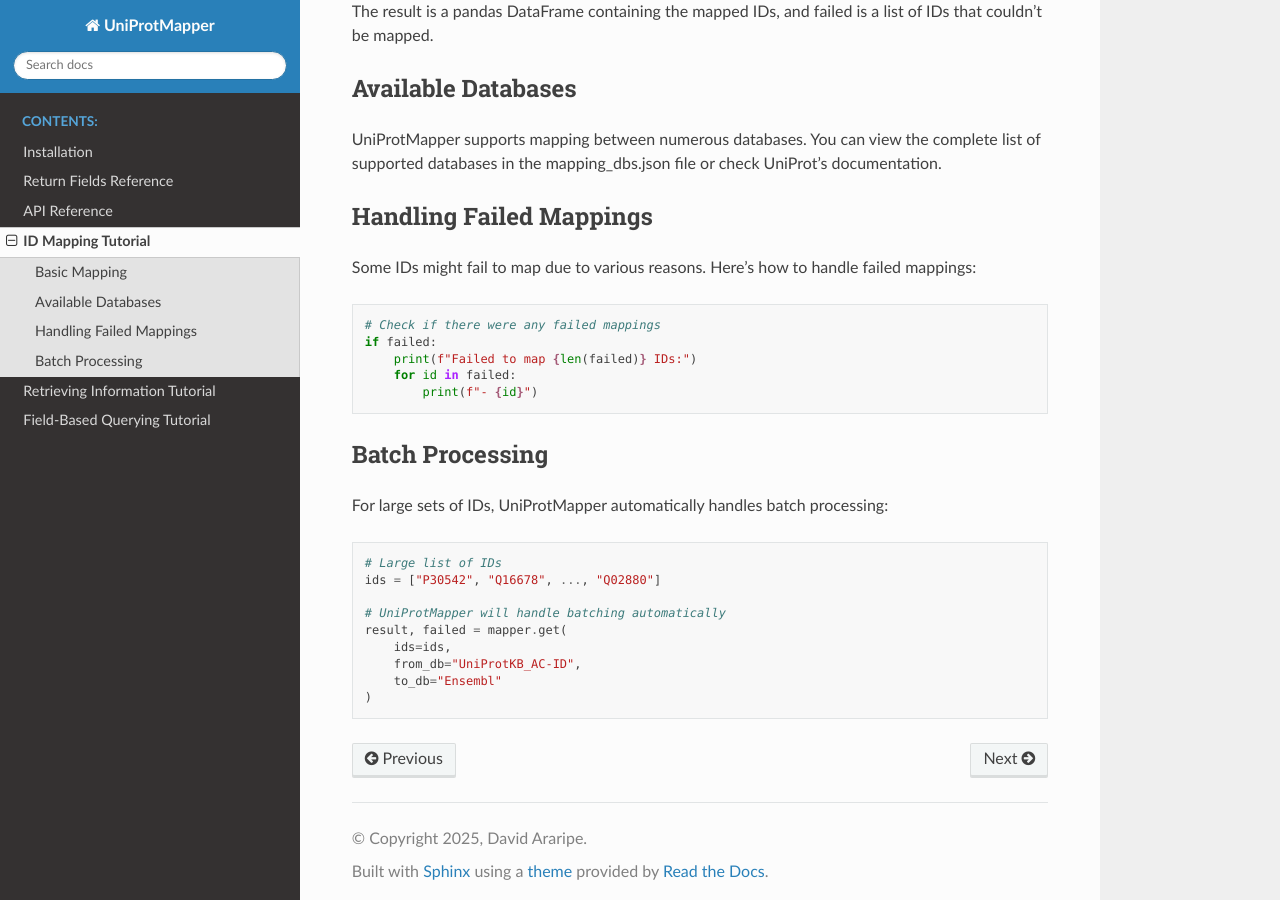
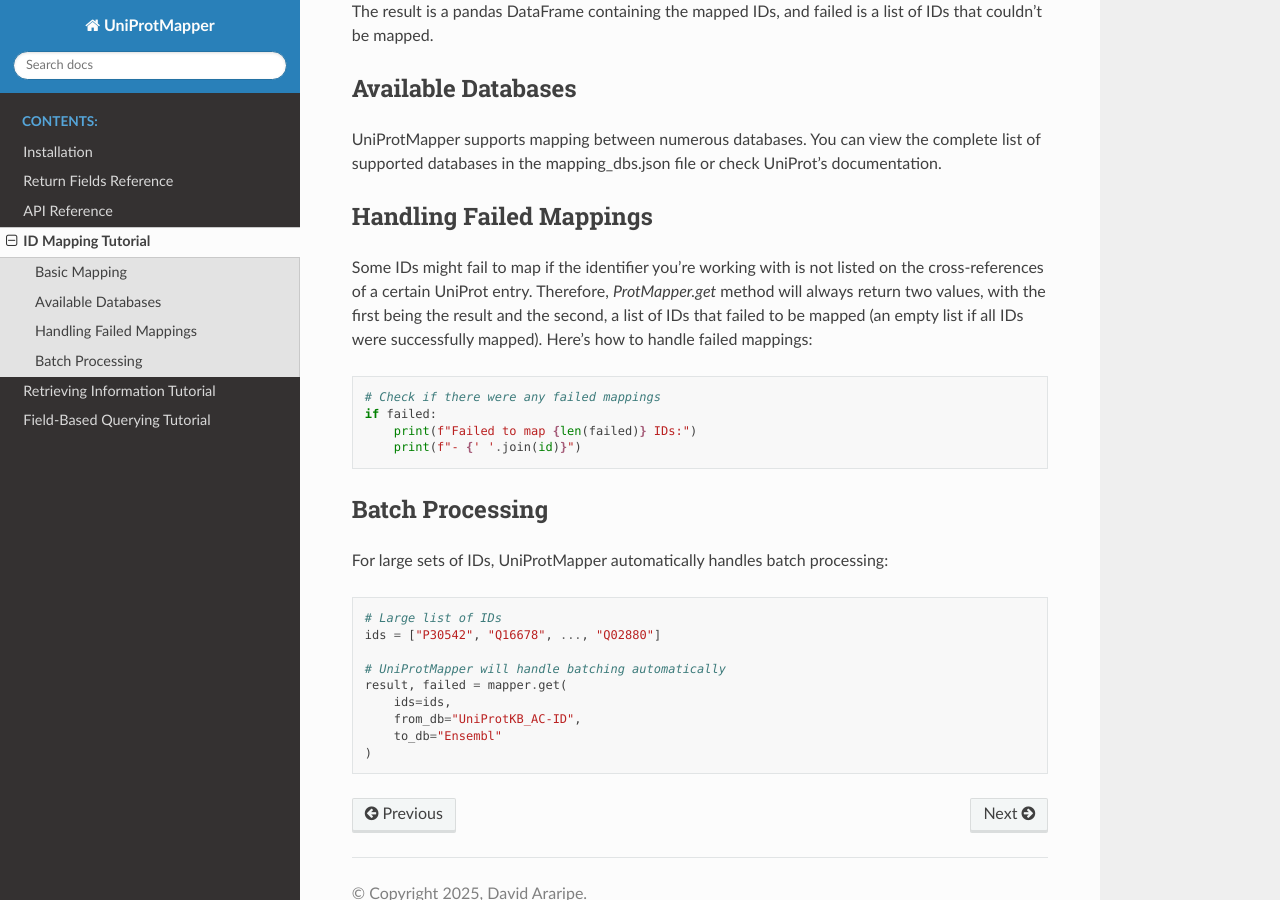
Before and after one commit to David-Araripe/UniProtMapper, a Sphinx documentation site: the page built from docs/source/tutorials/mapping.rst, in a window 1280 px wide and 900 px high, scrolled down 537 px. Built offline with Sphinx 7.4.7 and the Read the Docs theme 3.1.0, drawn with Linux system fonts in a browser that asks for light colours; the version number could not be read and is left out.

Commit message:
change "Handling Failed Mappings"

```diff
--- a/docs/source/tutorials/mapping.rst
+++ b/docs/source/tutorials/mapping.rst
@@ -28,13 +28,12 @@
 Handling Failed Mappings
 ------------------------
 
-Some IDs might fail to map due to various reasons. Here's how to handle failed mappings::
+Some IDs might fail to map if the identifier you're working with is not listed on the cross-references of a certain UniProt entry. Therefore, `ProtMapper.get` method will always return two values, with the first being the result and the second, a list of IDs that failed to be mapped (an empty list if all IDs were successfully mapped). Here's how to handle failed mappings::
 
     # Check if there were any failed mappings
     if failed:
         print(f"Failed to map {len(failed)} IDs:")
-        for id in failed:
-            print(f"- {id}")
+        print(f"- {' '.join(id)}")
 
 Batch Processing
 ----------------
```
